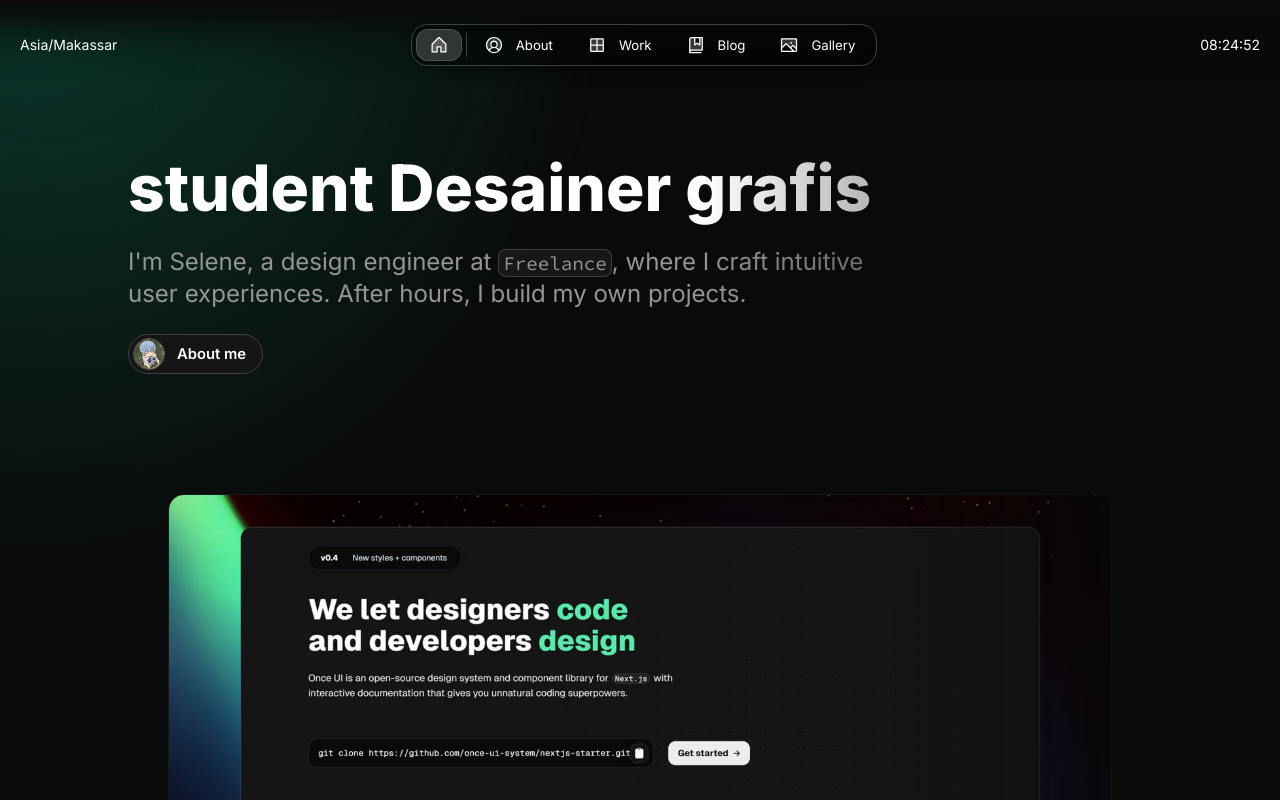
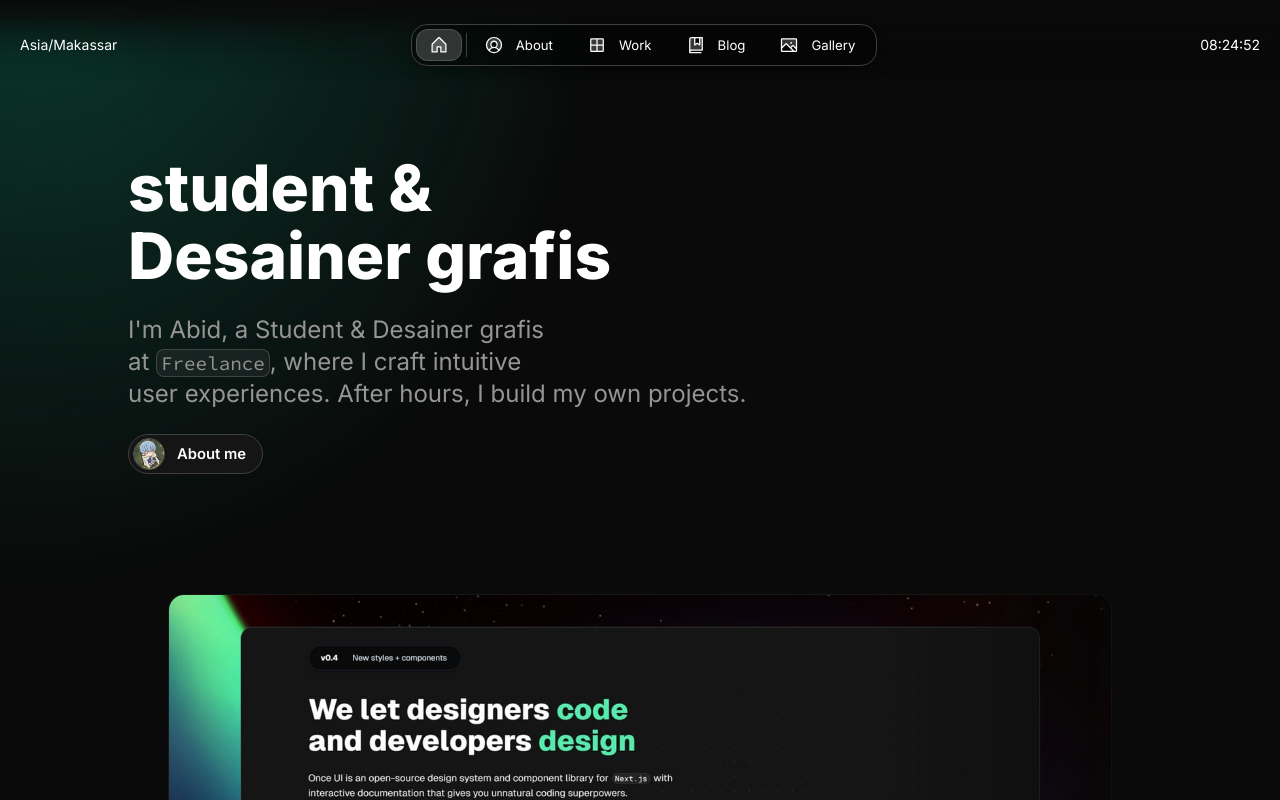
Before and after one commit to Bitz26/magic-portfolio-for-bitz, a Next.js app: page / in a window 1280 px wide. Shown: the top 800 px of the page. Built offline with nearby package versions, Linux system fonts and the light colour scheme.

Commit message:
Update content.js

```diff
--- a/src/app/resources/content.js
+++ b/src/app/resources/content.js
@@ -6,7 +6,7 @@ const person = {
   get name() {
     return `${this.firstName} ${this.lastName}`;
   },
-  role: "Design Engineer",
+  role: "Desainer grafis",
   avatar: "/images/avatar.jpg",
   location: "Asia/Makassar", // Expecting the IANA time zone identifier, e.g., 'Europe/Vienna'
   languages: ["English", "Bahasa"], // optional: Leave the array empty if you don't want to display languages
@@ -52,10 +52,10 @@ const home = {
   label: "Home",
   title: `${person.name}'s Portfolio`,
   description: `Portfolio website showcasing my work as a ${person.role}`,
-  headline: <>student Desainer grafis</>,
+  headline: <>student & Desainer grafis</>,
   subline: (
     <>
-      I'm Selene, a design engineer at <InlineCode>Freelance</InlineCode>, where I craft intuitive
+      I'm Abid, a Student & Desainer grafis at <InlineCode>Freelance</InlineCode>, where I craft intuitive
       <br /> user experiences. After hours, I build my own projects.
     </>
   ),
```
